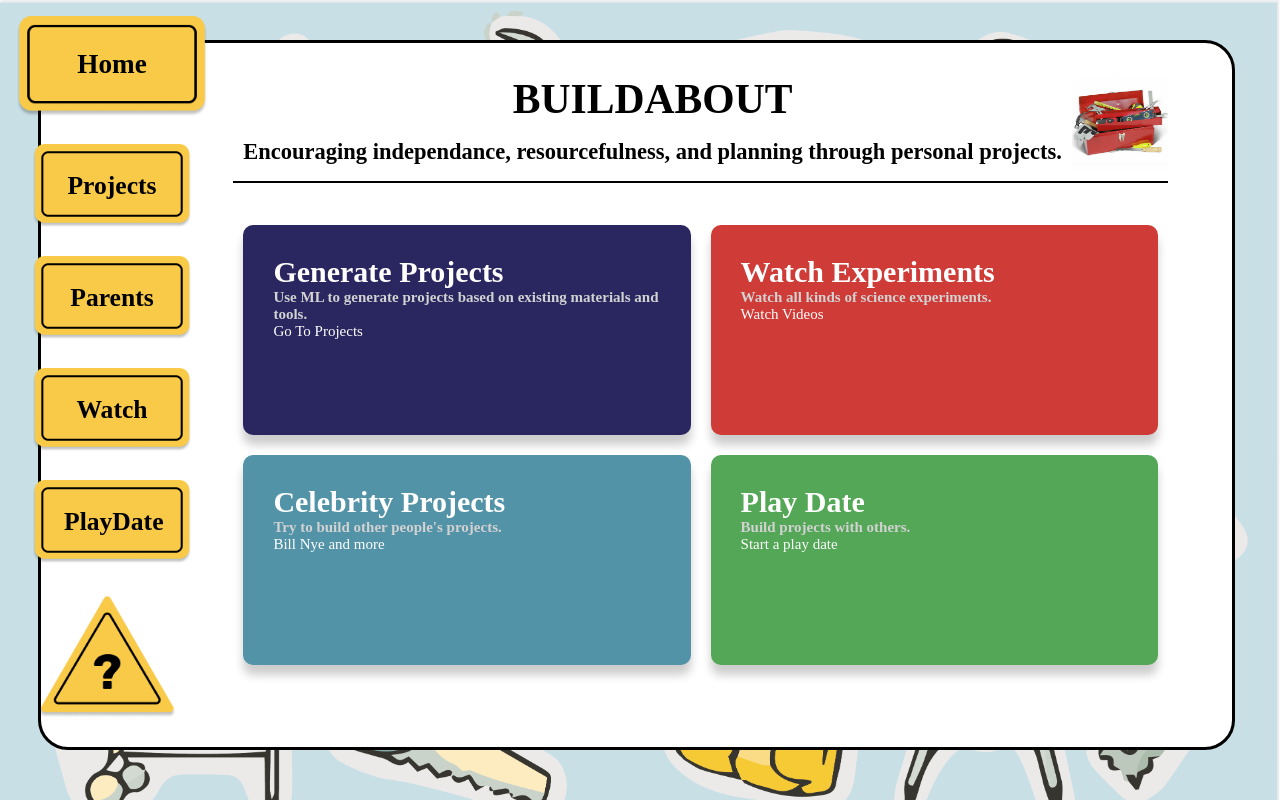
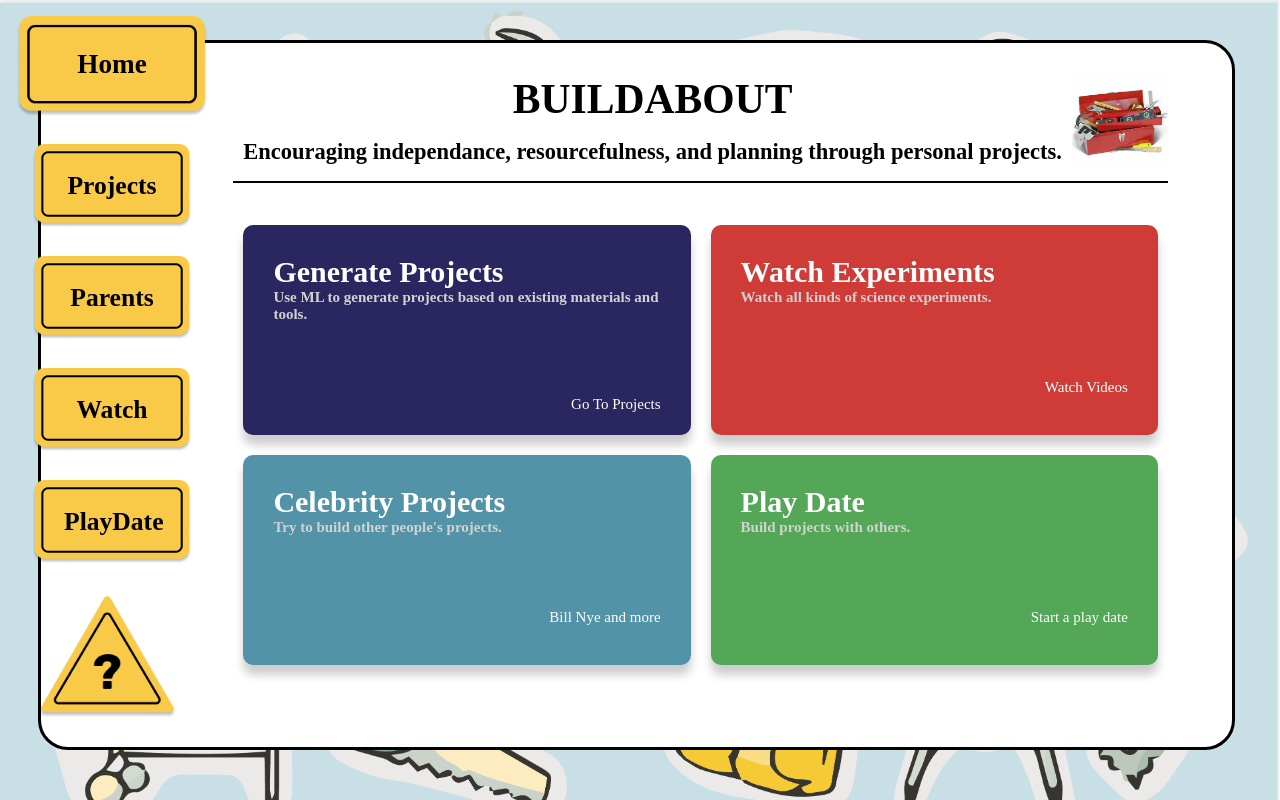
Before and after one commit to anouarh/ivyhacks-buildabout, a React (Create React App) app in the folder Frontend/buildabout-frontend/: page / in a window 1280 px wide. Built offline with nearby package versions, Linux system fonts and the light colour scheme; a web font is replaced by a local one.

Commit message:
Fix home buttons for now

```diff
--- a/Frontend/buildabout-frontend/src/pages/home/home-page.css
+++ b/Frontend/buildabout-frontend/src/pages/home/home-page.css
@@ -43,3 +43,10 @@
   color: inherit;
   text-decoration: none;
 }
+
+.main-activities .button-container {
+  display: flex;
+  justify-content: flex-end;
+  align-items: flex-end;
+  height: 60%;
+}
--- a/Frontend/buildabout-frontend/src/pages/home/home-page.js
+++ b/Frontend/buildabout-frontend/src/pages/home/home-page.js
@@ -11,34 +11,42 @@ class Home extends Component {
             <h4 className="faded">
               Use ML to generate projects based on existing materials and tools.
             </h4>
+            <div className="button-container">
               <a href="/projects">
                 <wired-button elevation="2">Go To Projects</wired-button>
               </a>
+            </div>
           </div>
 
           <div className="activity-card red">
             <h1>Watch Experiments</h1>
             <h4 className="faded">Watch all kinds of science experiments.</h4>
+            <div className="button-container">
               <a href="/watching-experiments">
                 <wired-button elevation="2">Watch Videos</wired-button>
               </a>
+            </div>
           </div>
         </div>
         <div className="row">
           <div className="activity-card blue">
             <h1>Celebrity Projects</h1>
             <h4 className="faded">Try to build other people's projects.</h4>
+            <div className="button-container">
               <a href="/">
                 <wired-button elevation="2">Bill Nye and more</wired-button>
               </a>
+            </div>
           </div>
 
           <div className="activity-card green">
             <h1>Play Date</h1>
             <h4 className="faded">Build projects with others.</h4>
+            <div className="button-container">
               <a href="/playdate">
                 <wired-button elevation="2">Start a play date</wired-button>
               </a>
+            </div>
           </div>
         </div>
       </div>
```
Lines whose indentation alone changed are shown as unchanged.
